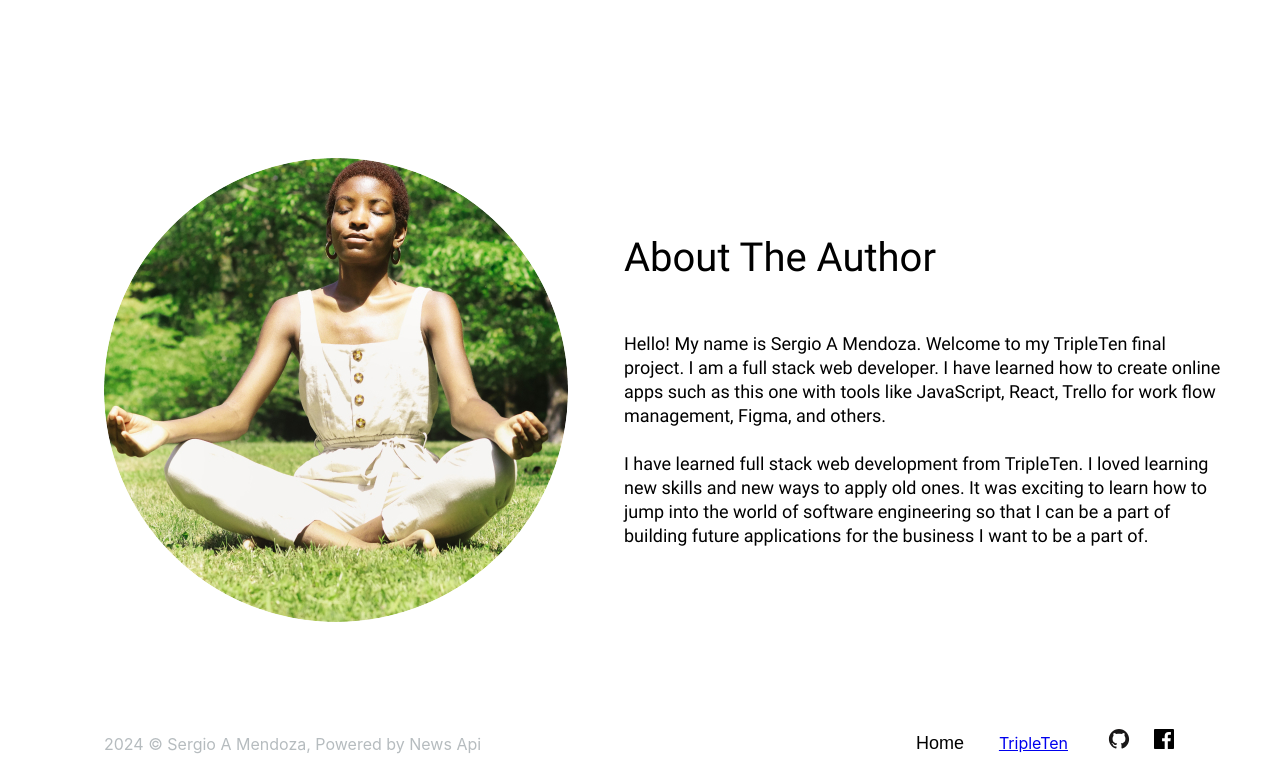
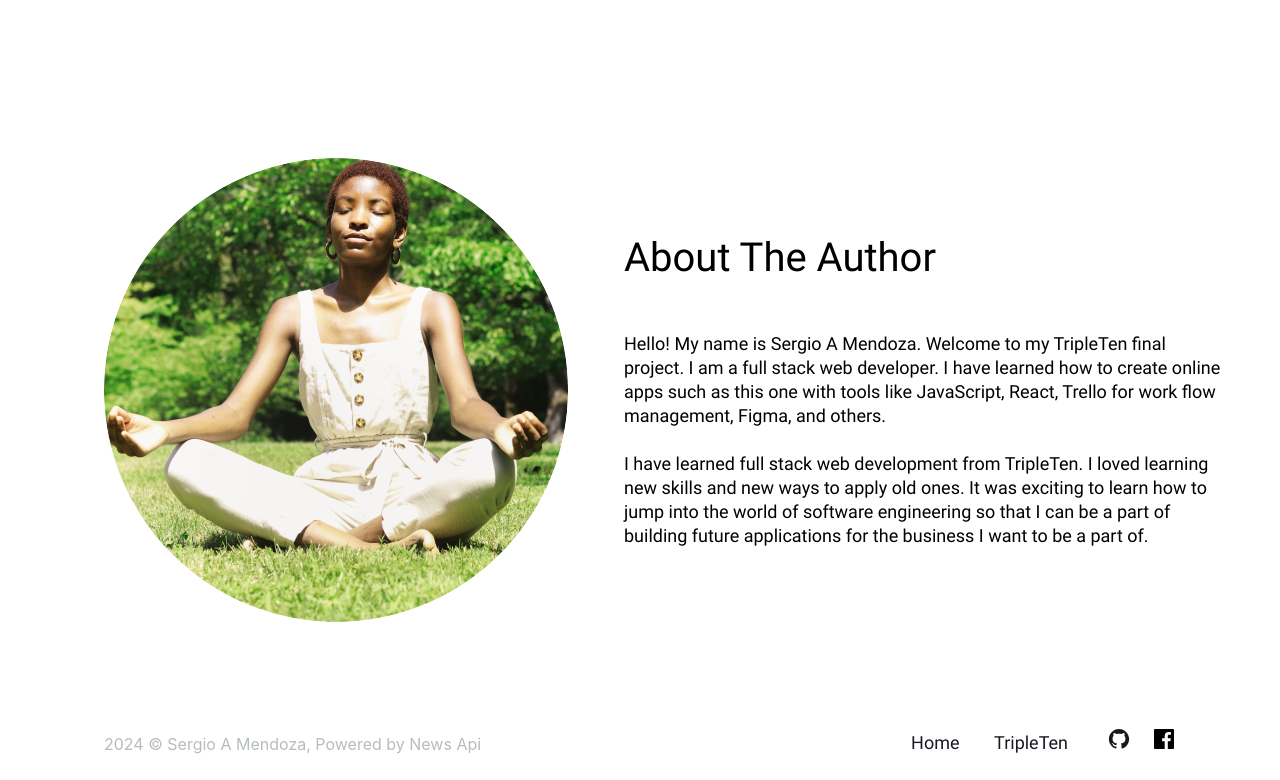
Before and after one commit to MrSurge87/Final_Project-Frontend, a React (Create React App) app: page / in a window 1280 px wide. Shown: the part 580-1360 px from the top of the page. Built offline with nearby package versions, Linux system fonts and the light colour scheme.

Commit message:
updated footer tripleten css

```diff
--- a/src/components/Footer/Footer.css
+++ b/src/components/Footer/Footer.css
@@ -22,10 +22,10 @@
     border: none;
     background-color: rgba(255,255,255,1);
     margin-right: 40px;
-    font-family: "Roboto-slab", sans-serif;
+    font-family: "Roboto400", sans-serif;
     font-size: 18px;
-    font-weight: 400;
     line-height: 24px;
+    color: rgba(26,27,34,1);
 }
 
 .footer__button-home:hover {
@@ -33,11 +33,13 @@
 }
 
 .footer__button-tripleten {
-    width: 74px;
-    height: 24px;
-    border: none;
-    background-color: rgba(255,255,255,1);
     margin-right: 40px;
+    font-family: "Roboto400", sans-serif;
+    color: rgba(26,27,34,1);
+    line-height: 24px;
+    font-size: 18px;
+    text-decoration: none;
+    border:none;
 }
 
 .Footer-TripleTen__button {
@@ -65,3 +67,8 @@
 .footer__button-facebook:hover {
     cursor: pointer;
 }
+
+@font-face {
+    font-family: "Roboto400";
+    src: local("Roboto400"), url(../../vendor/Fonts/roboto-400-regular.woff);
+}
```
